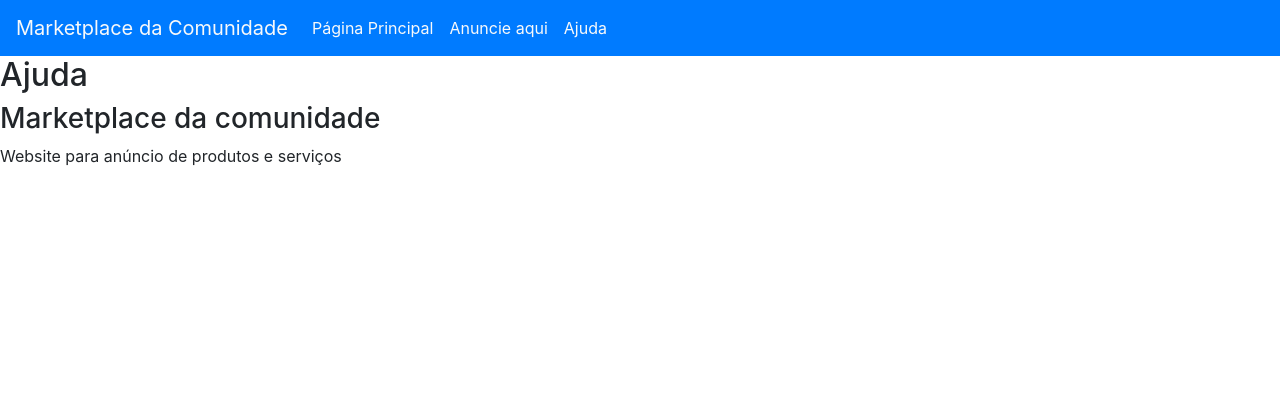
After one commit to jpedrosantana/projeto_integrador_I, a Django app: page /ajuda/ in a window 1280 px wide. The commit adds this page. Shown: the top 420 px of the page. Run offline with Django 3.2, Linux system fonts and the light colour scheme; some libraries are stand-ins or nearby versions.

Commit message:
mapeamento de url para paginas de ajuda e anuncie

```diff
--- a/projeto_pi/projeto_pi/urls.py
+++ b/projeto_pi/projeto_pi/urls.py
@@ -19,5 +19,7 @@ from django.views.generic import TemplateView
 
 urlpatterns = [
     path('admin/', admin.site.urls),
+    path('ajuda/', TemplateView.as_view(template_name='ajuda.html'), name='ajuda'),
+    path('anuncie/', TemplateView.as_view(template_name='anuncie.html'), name='anuncie'),
     path('', TemplateView.as_view(template_name='index.html'), name='index'), #redireciona qualquer requisição base para index.html
 ]
--- /dev/null
+++ b/projeto_pi/templates/ajuda.html
@@ -0,0 +1,6 @@
+{% extends "base.html" %}
+{% block conteudo %}
+<h2>Ajuda</h2>
+<h3>Marketplace da comunidade</h3>
+<p>Website para anúncio de produtos e serviços</p>
+{% endblock conteudo %}
--- a/projeto_pi/templates/snippets/barra_navegacao.html
+++ b/projeto_pi/templates/snippets/barra_navegacao.html
@@ -16,12 +16,12 @@
                 </a>
             </li>
             <li class='nav-item'>
-                <a class='nav-link text-light' href='/Anuncie'>
-                    Anuncie Aqui
+                <a class='nav-link text-light' href='/anuncie'>
+                    Anuncie aqui
                 </a>
             </li>
             <li class='nav-item'>
-                <a class='nav-link text-light' href='/Ajuda'>
+                <a class='nav-link text-light' href='/ajuda'>
                     Ajuda
                 </a>
             </li>
```
Also changed, not shown: projeto_pi/templates/anuncie.html (added, +14 -0 lines).
